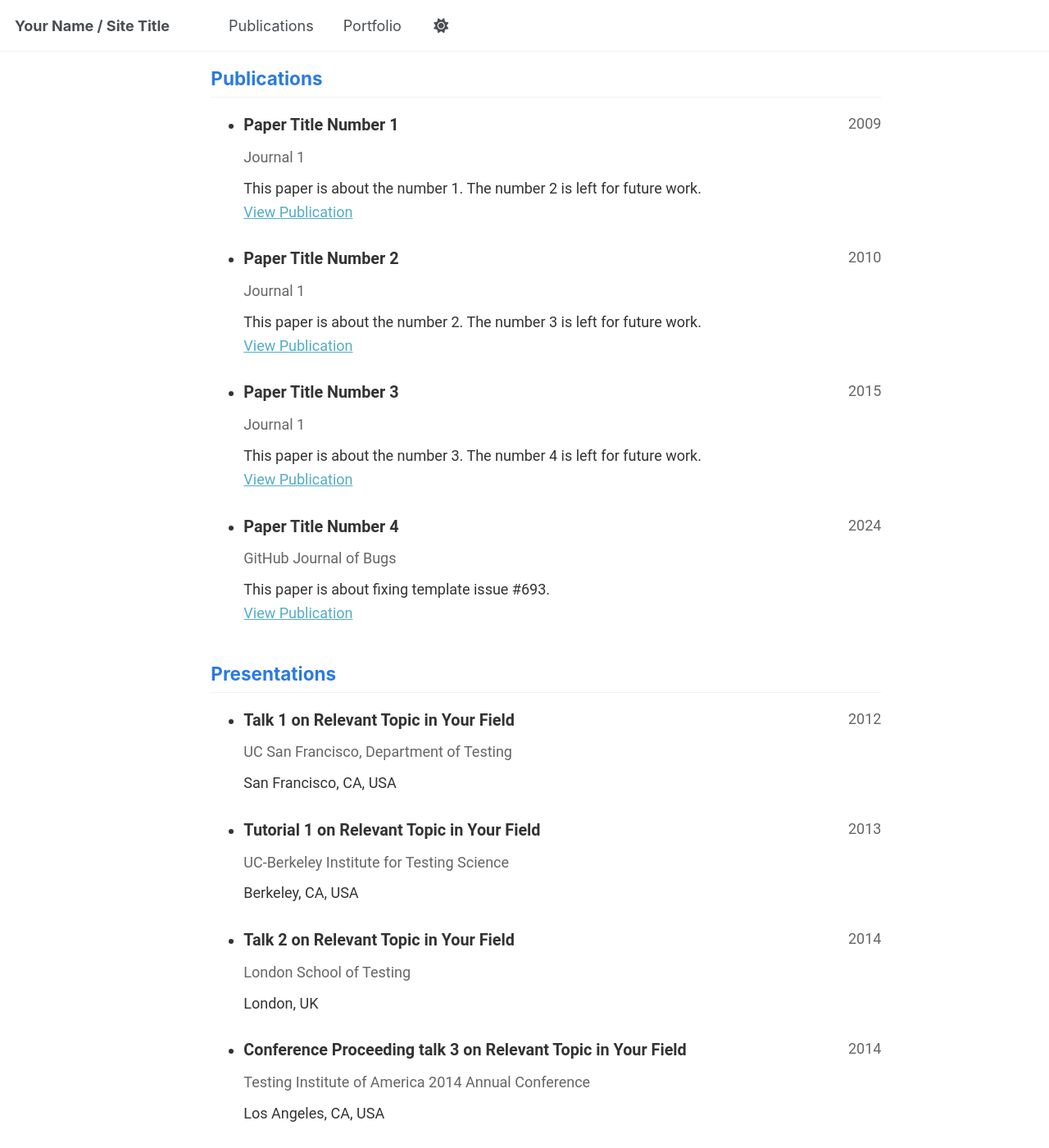
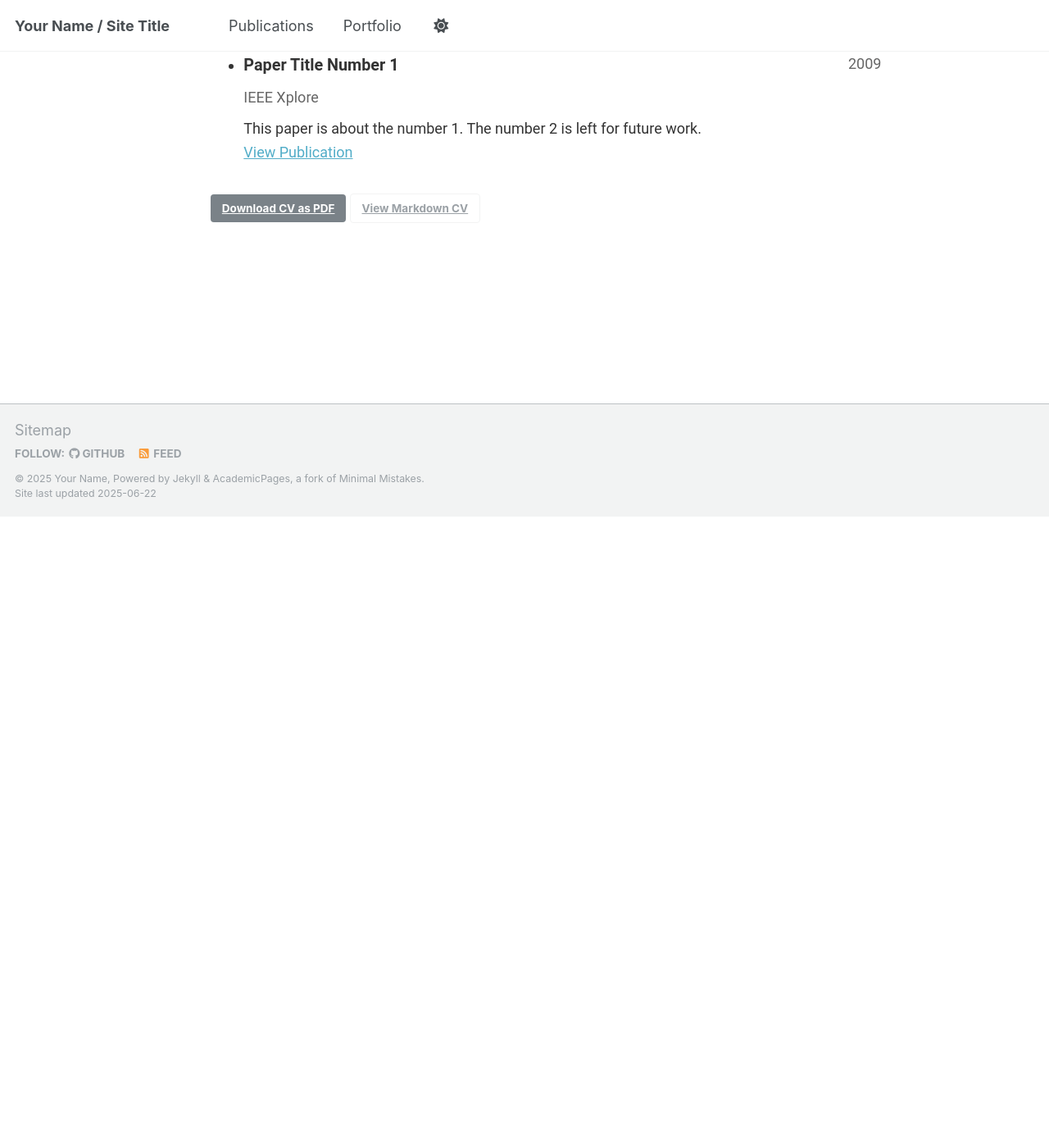
Before and after one commit to rraghavkaushik/rraghavkaushik.github.io, a Jekyll site: the page built from _pages/cv-json.md, in a window 1280 px wide and 1400 px high, scrolled down 800 px. Shown: the whole window at 82% size. Built offline with Jekyll 4.4.1, drawn with Linux system fonts in a browser that asks for light colours; after the commit the page ends 1430 px from its top, so only the background shows below that; some of the changed text lies outside the part shown.

Commit message:
Update cv.json

```diff
--- a/_data/cv.json
+++ b/_data/cv.json
@@ -1,61 +1,41 @@
 {
   "basics": {
-    "name": "Your Sidebar Name",
-    "email": "none@example.org",
+    "name": "Raghav Kaushik Ravi",
+    "email": "raghavkaushik.r2022@vitstudent.ac.in",
     "phone": "",
-    "website": "https://academicpages.github.io",
-    "summary": "Currently employed at Red Brick University. Short biography for the left-hand sidebar",
+    "website": "https://rraghavkaushik.github.io",
+    "summary": "CS Undergrad AT VIT Chennai. Interested in ML and NLP research.",
     "location": {
       "address": "",
       "postalCode": "",
-      "city": "Earth",
-      "countryCode": "US",
+      "city": "Chennai",
+      "countryCode": "India",
       "region": ""
     },
     "profiles": [
       {
         "network": "Google Scholar",
         "username": "",
-        "url": "https://scholar.google.com/citations?user=PS_CX0AAAAAJ"
-      },
-      {
-        "network": "ORCID",
-        "username": "",
-        "url": "http://orcid.org/yourorcidurl"
+        "url": "https://scholar.google.com/citations?user=FpgHml8AAAAJ&hl=en"
       },
       {
         "network": "GitHub",
-        "username": "academicpages",
-        "url": "https://github.com/academicpages"
+        "username": "rraghavkaushik",
+        "url": "https://github.com/rraghavkaushik"
       }
     ]
   },
-  "work": [],
+  "work": [
+    { "Research Intern - AIISC, University of South Carolina"
+    }
+  ],
   "education": [
     {
-      "institution": "GitHub University",
-      "area": "Ph.D in Version Control Theory",
+      "institution": "Vellore Institute of Technology, Chennai",
+      "area": "B.Tech in Computer Science and Engineering",
       "studyType": "",
       "startDate": "",
-      "endDate": "2018",
-      "gpa": null,
-      "courses": []
-    },
-    {
-      "institution": "GitHub University",
-      "area": "M.S. in Jekyll",
-      "studyType": "",
-      "startDate": "",
-      "endDate": "2014",
-      "gpa": null,
-      "courses": []
-    },
-    {
-      "institution": "GitHub University",
-      "area": "B.S. in GitHub",
-      "studyType": "",
-      "startDate": "",
-      "endDate": "2012",
+      "endDate": "2026",
       "gpa": null,
       "courses": []
     }
@@ -67,86 +47,11 @@
   "publications": [
     {
       "name": "Paper Title Number 1",
-      "publisher": "Journal 1",
+      "publisher": "IEEE Xplore",
       "releaseDate": "2009-10-01",
       "website": "http://academicpages.github.io/files/paper1.pdf",
       "summary": "This paper is about the number 1. The number 2 is left for future work."
-    },
-    {
-      "name": "Paper Title Number 2",
-      "publisher": "Journal 1",
-      "releaseDate": "2010-10-01",
-      "website": "http://academicpages.github.io/files/paper2.pdf",
-      "summary": "This paper is about the number 2. The number 3 is left for future work."
-    },
-    {
-      "name": "Paper Title Number 3",
-      "publisher": "Journal 1",
-      "releaseDate": "2015-10-01",
-      "website": "http://academicpages.github.io/files/paper3.pdf",
-      "summary": "This paper is about the number 3. The number 4 is left for future work."
-    },
-    {
-      "name": "Paper Title Number 4",
-      "publisher": "GitHub Journal of Bugs",
-      "releaseDate": "2024-02-17",
-      "website": "http://academicpages.github.io/files/paper3.pdf",
-      "summary": "This paper is about fixing template issue #693."
     }
   ],
-  "presentations": [
-    {
-      "name": "Talk 1 on Relevant Topic in Your Field",
-      "event": "UC San Francisco, Department of Testing",
-      "date": "2012-03-01",
-      "location": "San Francisco, CA, USA",
-      "description": ""
-    },
-    {
-      "name": "Tutorial 1 on Relevant Topic in Your Field",
-      "event": "UC-Berkeley Institute for Testing Science",
-      "date": "2013-03-01",
-      "location": "Berkeley, CA, USA",
-      "description": ""
-    },
-    {
-      "name": "Talk 2 on Relevant Topic in Your Field",
-      "event": "London School of Testing",
-      "date": "2014-02-01",
-      "location": "London, UK",
-      "description": ""
-    },
-    {
-      "name": "Conference Proceeding talk 3 on Relevant Topic in Your Field",
-      "event": "Testing Institute of America 2014 Annual Conference",
-      "date": "2014-03-01",
-      "location": "Los Angeles, CA, USA",
-      "description": ""
-    }
-  ],
-  "teaching": [
-    {
-      "course": "Teaching experience 1",
-      "institution": "University 1, Department",
-      "date": "2014-01-01",
-      "role": "Undergraduate course",
-      "description": ""
-    },
-    {
-      "course": "Teaching experience 2",
-      "institution": "University 1, Department",
-      "date": "2015-01-01",
-      "role": "Workshop",
-      "description": ""
-    }
-  ],
-  "portfolio": [
-    {
-      "name": "Portfolio item number 1",
-      "category": "portfolio",
-      "date": "",
-      "url": "",
-      "description": "Short description of portfolio item number 1<br/><img src='/images/500x300.png'>"
-    }
-  ]
+
 }
```
